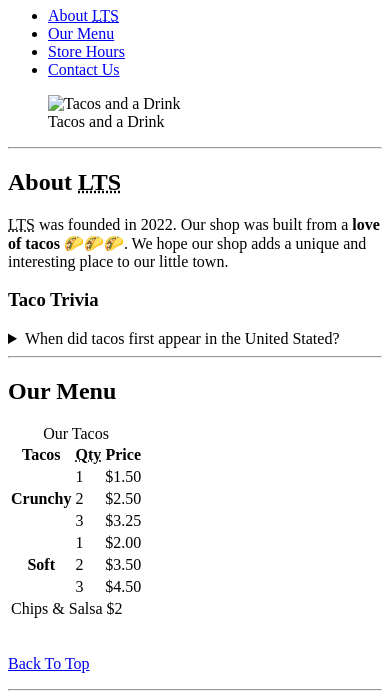
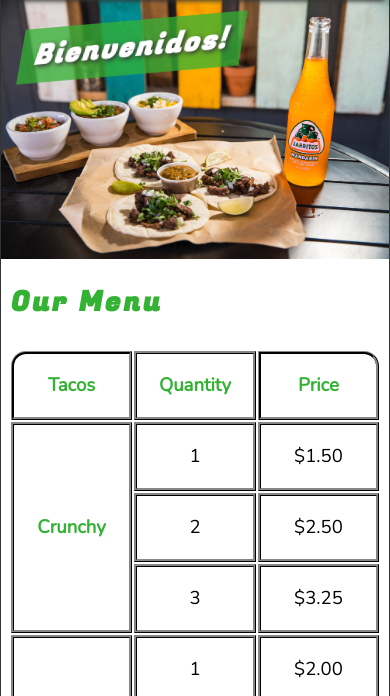
Before and after one commit to Nathami-n/taco-shop, a plain HTML site: page index.html in a window 390 px wide. Shown: the part 110-806 px from the top of the page. Drawn offline with nearby package versions, Linux system fonts and the light colour scheme.

Commit message:
finished product

```diff
--- /dev/null
+++ b/css/style.css
@@ -0,0 +1,327 @@
+@import url("https://fonts.googleapis.com/css2?family=Fugaz+One&family=Nunito&display=swap");
+
+/* || RESET */
+*,
+*::after,
+*::before {
+  margin: 0;
+  padding: 0;
+  box-sizing: border-box;
+}
+
+img {
+  display: block;
+  max-width: 100%;
+  height: auto;
+}
+
+input,
+button,
+textarea {
+  font: inherit;
+}
+
+/* || VARIABLES */
+:root {
+  --FF: "Nunito", sans-serif;
+  --FF-HEADINGS: "Fugaz One", cursive;
+  --FS: clamp(1rem, 2.2vh, 1.5rem);
+
+  /* COLORS */
+  --BGCOLOR: orange;
+  --BGCOLOR-FADE: rgb(252, 220, 160);
+  --BGIMAGE: linear-gradient(to bottom, var(--BGCOLOR), var(--BGCOLOR-FADE));
+  --BODY-BGCOLOR: #fff;
+  --FONT-COLOR: #000;
+  --BORDER--COLOR: #333;
+  --HIGHLIGHT-COLOR: rgb(51, 178, 51);
+  --LINK-COLOR: #000;
+  --LINK-HOVER: hsla(0, 0%, 0%, 0.6);
+  --LINK-ACTIVE: orange;
+  --HEADER--BGCOLOR: #000;
+  --HEADER--COLOR: #fff;
+  --NAV--BGCOLOR: #fff;
+  --HERO-BGCOLOR: rgba(51, 178, 51, 0.75);
+  --HERO-COLOR: #fff;
+
+  /* BORDERS */
+  --BORDERS: 1px solid var(--BORDER--COLOR);
+  --FORM-BORDER-RADIUS: 15px;
+
+  /* INPUT */
+  --INPUT-PADDING: 0.5em;
+
+  /* STANDARD PADDING */
+  --PADDING-TB: 0.25em;
+  --PADDING-LR: 2.5%;
+
+  /* STANDARD MARGIN */
+  --MARGIN: clamp(1em, 2.5vh, 1.5em) 0;
+}
+
+/* || UTILITY CLASSES */
+.offscreen {
+  position: absolute;
+  left: -19999px;
+}
+
+.nowrap {
+  white-space: nowrap;
+}
+
+.center {
+  text-align: center;
+}
+
+/* GENERAL STYLES */
+html {
+  scroll-behavior: smooth;
+  font-size: var(--FS);
+  font-family: var(--FF);
+  background-color: var(--BGCOLOR);
+  background-image: var(--BGIMAGE);
+}
+
+body {
+  background-color: var(--BODY-BGCOLOR);
+  color: var(--FONT-COLOR);
+  min-height: 100vh;
+  max-width: 800px;
+  margin: 0 auto;
+  border-left: var(--BORDERS);
+  border-right: var(--BORDERS);
+  box-shadow: 0 0 10px var(--BORDER--COLOR);
+}
+
+h1,
+h2,
+h3 {
+  font-family: var(--FF-HEADINGS);
+  letter-spacing: 0.1em;
+}
+
+h2,
+h3 {
+  margin-bottom: 1em;
+  color: var(--HIGHLIGHT-COLOR);
+}
+
+p {
+  line-height: 1.5;
+}
+
+a:any-link {
+  color: var(--LINK-COLOR);
+}
+
+a:hover,
+a:focus-visible {
+  color: var(--LINK-HOVER);
+}
+
+a:active {
+  color: var(--LINK-ACTIVE);
+}
+
+/* || HEADER */
+.header {
+  position: sticky;
+  top: 0;
+  z-index: 1;
+}
+
+.header__h1 {
+  text-align: center;
+  background-color: var(--HEADER--BGCOLOR);
+  color: var(--HEADER--COLOR);
+  padding: var(--PADDING-TB) var(--PADDING-LR);
+}
+
+.header__nav {
+  background-color: var(--NAV--BGCOLOR);
+  border-bottom: var(--BORDERS);
+  font-weight: bold;
+  box-shadow: 0 6px 5px -5px var(--BORDER--COLOR);
+}
+
+.header__ul {
+  padding: var(--PADDING-TB) var(--PADDING-LR);
+  list-style: none;
+  display: flex;
+  justify-content: space-evenly;
+  gap: 1rem;
+}
+
+/* || HERO */
+
+.hero {
+  position: relative;
+}
+
+.hero__h2 {
+  background-color: var(--HERO-BGCOLOR);
+  color: var(--HERO-COLOR);
+  padding: 0.25em 0.5em;
+  letter-spacing: 0.1rem;
+  text-shadow: 2px 2px 5px var(--BORDER--COLOR);
+  position: absolute;
+  left: 20px;
+  top: -100px;
+  animation: welcomeSide 0.5s ease-in-out 1s forwards;
+}
+
+@keyframes welcomeSide {
+  0% {
+    top: -20px;
+    transform: skew(0deg, -5deg) scaleY(0);
+  }
+  80% {
+    top: 30px;
+    transform: skew(10deg, -5deg) scaleY(1.2);
+  }
+  100% {
+    top: 20px;
+    transform: skew(-10deg, -5deg) scaleY(1);
+  }
+}
+
+/* || FOOTER */
+
+.footer {
+  position: sticky;
+  bottom: 0;
+  background-color: var(--HEADER--BGCOLOR);
+  color: var(--HEADER--COLOR);
+  padding: var(--PADDING-TB) var(--PADDING-LR);
+  text-align: center;
+}
+
+/* || MAIN */
+
+.main {
+  padding: var(--PADDING-TB) var(--PADDING-LR);
+}
+
+.main__article {
+  scroll-margin-top: 6.5rem;
+  margin: var(--MARGIN);
+}
+
+.main__article:first-child {
+  margin-top: 1em;
+}
+.main__article:last-child {
+  min-height: calc((100vh - 20rem));
+}
+
+/* ABOUT */
+
+.about__trivia {
+  margin: var(--MARGIN);
+}
+
+.about__trivia-answer {
+  margin-top: 1em;
+}
+
+/* CONTACT*/
+
+.contact__h2 {
+  margin: 0;
+}
+
+.contact__fields {
+  border: none;
+}
+
+.contact__p {
+  margin: 1em 0;
+}
+
+.contact__label {
+  display: block;
+  font-weight: bold;
+}
+
+.contact__input,
+.contact__textarea {
+  padding: var(--INPUT-PADDING);
+  border-radius: var(--FORM-BORDER-RADIUS);
+  border-width: 2px;
+  width: 100%;
+}
+
+.contact__button {
+  padding: var(--INPUT-PADDING);
+  border-radius: var(--FORM-BORDER-RADIUS);
+  background-color: var(--HIGHLIGHT-COLOR);
+  color: var(--HEADER--COLOR);
+}
+
+/* ||MENU */
+thead,
+tbody,
+tfoot,
+tr {
+  display: contents;
+}
+
+.menu__container {
+  display: grid;
+  grid-template-columns: repeat(3, 1fr);
+  grid-template-areas:
+    "hd1 hd2 hd3 "
+    "cr cr1 cr1p"
+    "cr cr2 cr2p"
+    "cr cr3 cr3p"
+    "sf sf1 sf1p"
+    "sf sf2 sf2p"
+    "sf sf3 sf3p"
+    "cs  cs   cs";
+
+  gap: 0.1em;
+  margin-bottom: 1em;
+}
+
+.menu__cr {
+  grid-area: cr;
+}
+
+.menu__sf {
+  grid-area: sf;
+}
+
+.menu__cs {
+  grid-area: cs;
+}
+
+.menu__cr,
+.menu__sf,
+.menu__cs,
+.menu__header {
+  color: var(--HIGHLIGHT-COLOR);
+  font-weight: bold;
+  height: 100%;
+  display: grid;
+  place-content: center;
+}
+
+.menu__header, .menu__item {
+  width: 100%;
+  padding: 1em;
+  border: medium ridge var(--BORDER--COLOR);
+}
+
+.menu__item {
+  display: grid;
+  place-content: center;
+}
+
+thead th:first-child {
+  border-top-left-radius: var(--FORM-BORDER-RADIUS);
+
+}
+thead th:last-child {
+  border-top-right-radius: var(--FORM-BORDER-RADIUS);
+
+}
--- a/index.html
+++ b/index.html
@@ -1,128 +1,109 @@
 <!DOCTYPE html>
 <html lang="en">
-
   <head>
-    <meta charset="UTF-8">
-    <meta name="author" content="Dave Gray">
-    <meta name="description" content="The official website for The Little Taco Shop">
+    <meta charset="UTF-8" />
+    <meta name="viewport" content="width=device-width, initial-scale=1.0" />
+    <meta name="author" content="Nathan George" />
+    <meta
+      name="description"
+      content="The official website for The Little Taco Shop"
+    />
     <title>The Little Taco Shop</title>
-    <link rel="icon" href="favicon.ico" type="image/x-icon">
-    <link rel="stylesheet" href="css/style.css">
+    <link rel="icon" href="favicon.ico" type="image/x-icon" />
+    <link rel="stylesheet" href="css/style.css" />
   </head>
 
   <body>
-    <header>
-        <h1>Welcome to The Little Taco Shop</h1>
-        <nav>
-            <ul>
+    <header class="header">
+      <h1 class="header__h1">Little Taco Shop</h1>
+      <nav class="header__nav">
+        <ul class="header__ul">
           <li>
-                    <a href="#about">About <abbr title="The Little Taco Shop">LTS</abbr></a>
+            <a href="#menu">Menu</a>
           </li>
           <li>
-                    <a href="#menu">Our Menu</a>
+            <a href="hours.html">Hours</a>
           </li>
           <li>
-                    <a href="hours.html">Store Hours</a>
+            <a href="contact.html">Contact</a>
           </li>
           <li>
-                    <a href="contact.html">Contact Us</a>
+            <a href="about.html">About </a>
           </li>
         </ul>
       </nav>
-
+    </header>
+    <section class="hero">
+      <h2 class="hero__h2">Bienvenidos!</h2>
       <figure>
-            <img src="img/tacos_and_drink_400x267.png" alt="Tacos and a Drink" title="We love tacos!" width="400"
-                height="267">
-            <figcaption>
-                Tacos and a Drink
-            </figcaption>
+        <img
+          src="img/tacos_and_drink_1000x667.png"
+          alt="Tacos and a Drink"
+          title="We love tacos!"
+          width="1000"
+          height="667"
+        />
+        <figcaption class="offscreen">Tacos and a Drink</figcaption>
       </figure>
-    </header>
-    <hr>
-    <main>
-        <article id="about">
-            <h2>About <abbr title="The Little Taco Shop">LTS</abbr></h2>
-            <p>
-                <abbr title="The Little Taco Shop">LTS</abbr> was founded in <time datetime="2022">2022</time>. Our shop
-                was built from a <strong>love of tacos</strong> 🌮🌮🌮. We hope our shop adds a unique and interesting
-                place to our little town.
-            </p>
-            <aside>
-                <h3>Taco Trivia</h3>
-                <details>
-                    <summary>When did tacos first appear in the United Stated?</summary>
-                    <p>
-                        Jeffrey M. Pilcher, taco historian and professor of history at the University of Minnesota, says
-                        the earliest mention of tacos in the United States are in a newspaper from <time
-                            datetime="1905">1905</time>. (Source: <cite><a
-                                href="https://www.smithsonianmag.com/arts-culture/where-did-the-taco-come-from-81228162/"
-                                target="_blank">Smithsonian Magazine</a></cite>)
-                    </p>
-                </details>
-            </aside>
-        </article>
-        <hr>
-        <article id="menu">
-            <h2>Our Menu</h2>
-            <table>
-                <caption>Our Tacos</caption>
+    </section>
+    <main class="main">
+      <article id="menu" class="main__article menu">
+        <h2 class="menu__h2">Our Menu</h2>
+        <table class="menu__container">
+          <caption class="offscreen">
+            Our Tacos
+          </caption>
           <thead>
             <tr>
-                        <th>Tacos</th>
-                        <th scope="col"><abbr title="Quantity">Qty</abbr></th>
-                        <th scope="col">Price</th>
+              <th class="menu__header" scope="col">Tacos</th>
+              <th class="menu__header" scope="col">Quantity</th>
+              <th class="menu__header" scope="col">Price</th>
             </tr>
           </thead>
           <tbody>
             <tr>
-                        <th scope="row" rowspan="3">
-                            Crunchy
-                        </th>
-                        <td>1</td>
-                        <td>$1.50</td>
+              <th class="menu__item menu__cr"  scope="row" rowspan="3">Crunchy</th>
+              <td class="menu__item">1</td>
+              <td class="menu__item">$1.50</td>
             </tr>
             <tr>
-                        <td>2</td>
-                        <td>$2.50</td>
+              <td class="menu__item">2</td>
+              <td class="menu__item">$2.50</td>
             </tr>
             <tr>
-                        <td>3</td>
-                        <td>$3.25</td>
+              <td class="menu__item">3</td>
+              <td class="menu__item">$3.25</td>
             </tr>
             <tr>
-                        <th scope="row" rowspan="3">
-                            Soft
-                        </th>
-                        <td>1</td>
-                        <td>$2.00</td>
+              <th  class="menu__item menu__sf" scope="row" rowspan="3">Soft</th>
+              <td class="menu__item">1</td>
+              <td class="menu__item">$2.00</td>
             </tr>
             <tr>
-                        <td>2</td>
-                        <td>$3.50</td>
+              <td class="menu__item">2</td>
+              <td class="menu__item">$3.50</td>
             </tr>
             <tr>
-                        <td>3</td>
-                        <td>$4.50</td>
+              <td class="menu__item">3</td>
+              <td class="menu__item">$4.50</td>
             </tr>
           </tbody>
           <tfoot>
             <tr>
-                        <td colspan="3">
-                            Chips &amp; Salsa $2
-                        </td>
+              <td class="menu__item menu__cs" colspan="3">Chips &amp; Salsa $2</td>
             </tr>
           </tfoot>
         </table>
-            <br>
-            <p>
+        <p class="center">
           <a href="#">Back To Top</a>
         </p>
       </article>
     </main>
-    <hr>
-    <footer>
-        <p>Copyright &copy; The Little Taco Shop</p>
+    <footer class="footer">
+      <p>
+        <span class="nowrap">Copyright &copy;</span>
+        <span class="nowrap">The Little Taco Shop</span>
+    </p>
     </footer>
   </body>
-
 </html>
```
Also changed, not shown: about.html (added, +83 -0 lines), contact.html (+79 -53 lines), hours.html (+36 -31 lines), css/styles.css (deleted), 1 other file. Lines whose indentation alone changed are shown as unchanged.
